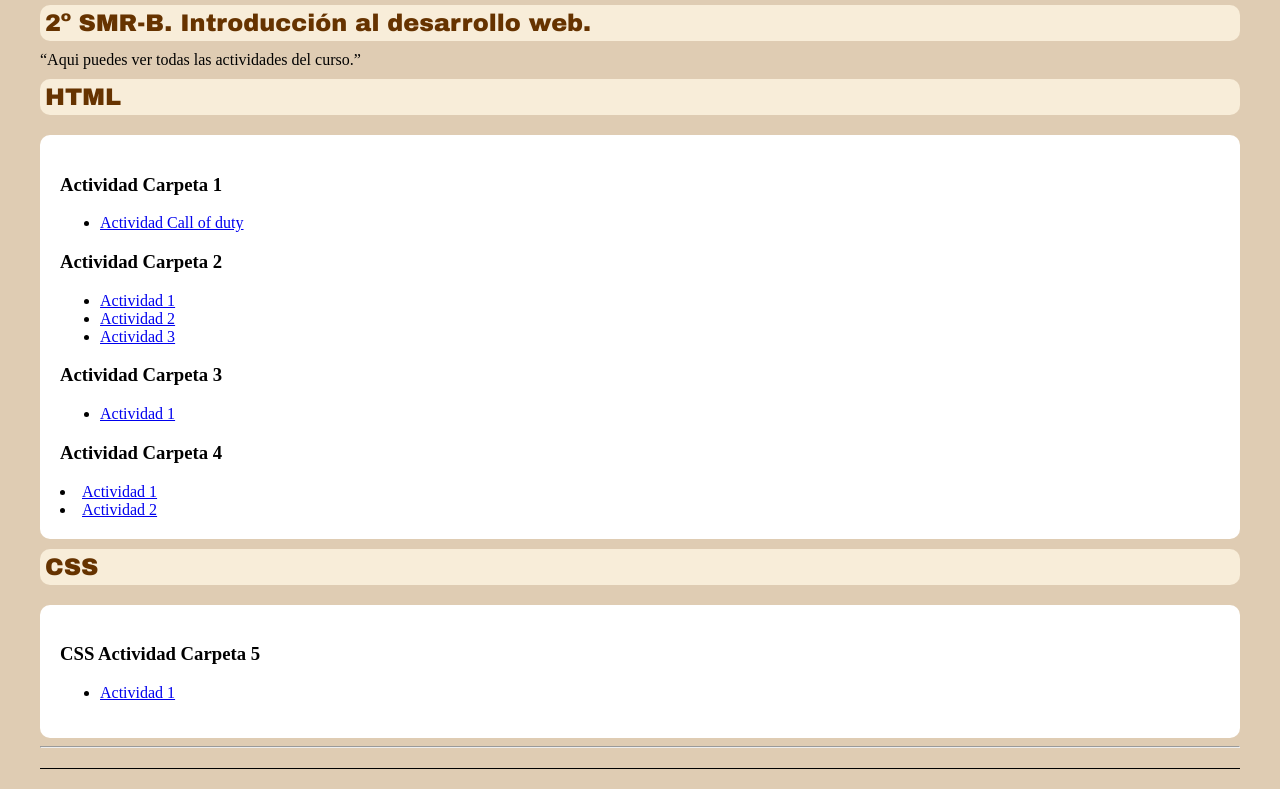
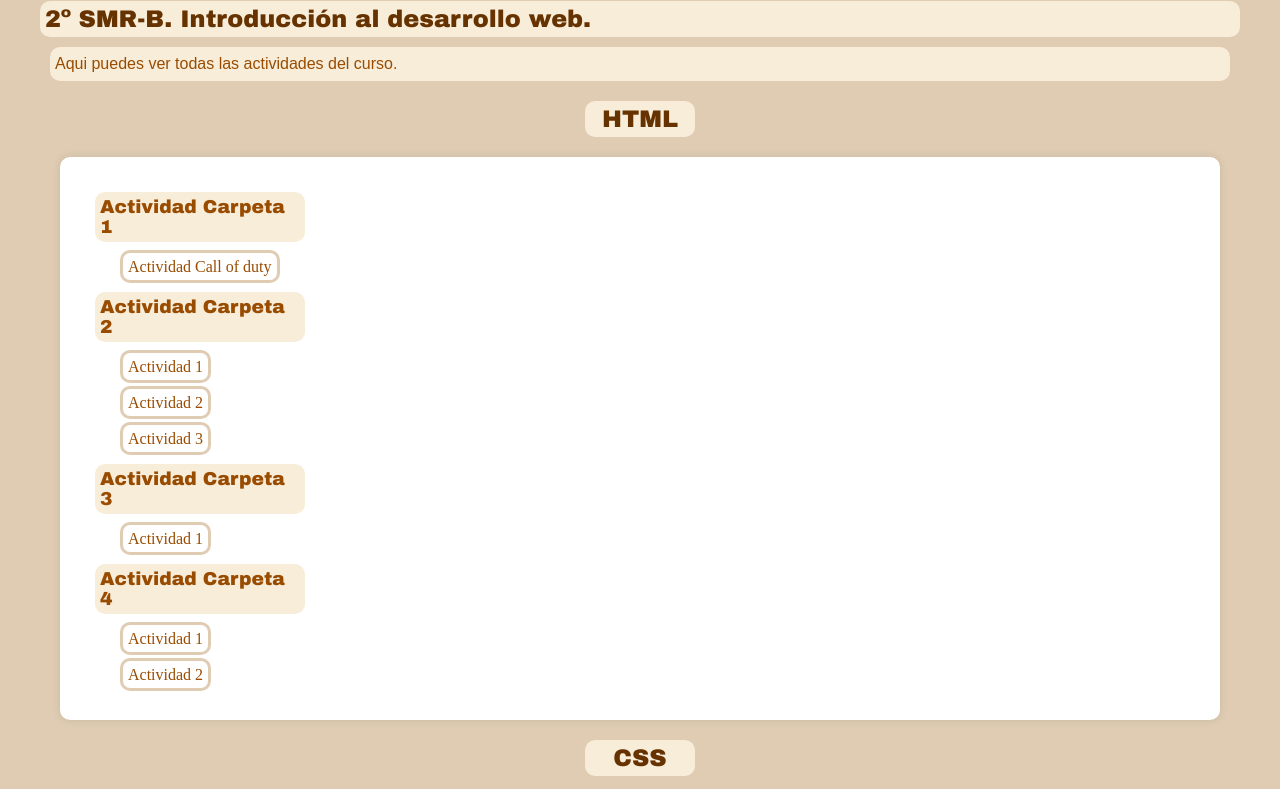
Before and after one commit to camellotacticohd/2smr_adweb_actividades, a plain HTML site: page index.html in a window 1280 px wide. Shown: the part 278-1067 px from the top of the page. Drawn offline with Linux system fonts and the light colour scheme.

Commit message:
Tarea hecha

```diff
--- a/css/estilos.css
+++ b/css/estilos.css
@@ -5,7 +5,8 @@ body {
 }
 
 .imagen {
-    margin: 0 200px 0 ;
+    display: block; /*Para centrar la imagen*/
+    margin: 0 auto; /*Para centrar la imagen*/
     width: 150px;
     height: auto;
     border-radius: 10px;
@@ -25,19 +26,67 @@ h2 {
     padding: 5px;
     margin: 10px 0 10px 0;
     border-radius: 10px
+
 }
+
+
+h3 {
+    font-family: 'Arial Black', Gadget, sans-serif;
+    color: rgb(153, 76, 0);
+    background-color: #f8edd9;
+    text-align: left;
+    padding: 5px;
+    margin: 15px;
+    border-radius: 10px;
+    width: 200px;
+}
+
+p{
+    font-family: Arial, Helvetica, sans-serif;
+    text-align: justify;
+    line-height: 1.5;
+    margin: 10px;
+    color:  rgb(153, 76, 0);
+    background-color: #f8edd9;
+    border-radius: 10px;
+    padding: 5px;
+
+}
+
 section {
     background-color: white;
     clear: both;
-    margin-top: 20px;
+    margin: 20px;
     padding: 20px;
     border-radius: 10px;
+    box-shadow:  0 0 10px rgba(0, 0, 0, 0.1);
 }
 
 footer {
     text-align: center;
     font-size: 80%;
     margin-top: 20px;
-    padding: 10px;
-    border-top: 1px solid black;
+    padding: 10px;;
 }
+
+main li{
+    list-style: none ;
+}
+main a {
+    text-decoration: none;
+    border: #dfccb3 3px solid;
+    padding: 5px;
+    border-radius: 10px;
+    color: rgb(153, 76, 0);
+}
+main a:hover {
+    background-color: #f3fdbc;
+    color: black;
+}
+
+.titulos {
+    text-align: center;
+    width: 100px;
+    margin: 20px auto 10px auto;
+    padding: 5px;
+}
--- a/index.html
+++ b/index.html
@@ -18,23 +18,28 @@
 
 <main>
     <h2>2º SMR-B. Introducción al desarrollo web.</h2>
-<q>Aqui puedes ver todas las actividades del curso.</q>
-<h2 class=""titulos>HTML</h2>
-<section class="HTML"><h3><p>Actividad Carpeta 1</p></h3>
+<p>Aqui puedes ver todas las actividades del curso.</p>
+<h2 class="titulos">HTML</h2>
+<section class="HTML"><h3>Actividad Carpeta 1</h3>
 <ul>
     <li><a href="./ActividadesHTML/Actividad1/Actividad Call Of duty.html">Actividad Call of duty</a></li>
 </ul>
-<h3><p>Actividad Carpeta 2</p></h3>
+<h3>Actividad Carpeta 2</h3>
 <ul><li><a href="./ActividadesHTML/Actividad2/ejercicios/ejercicio1.html">Actividad 1</a></li>
-<li><a href="./ActividadesHTML/Actividad2/ejercicios/ejercicio2(1).html">Actividad 2</a></li>
+<br>
+    <li><a href="./ActividadesHTML/Actividad2/ejercicios/ejercicio2(1).html">Actividad 2</a></li>
+<br>
 <li><a href="./ActividadesHTML/Actividad2/ejercicios/ejercicio3.html">Actividad 3</a></li>
 </ul>
-<h3><p>Actividad Carpeta 3</p></h3>
+<h3>Actividad Carpeta 3</h3>
 <ul>
 <li><a href="./ActividadesHTML/Actividad3/actividad3.html">Actividad 1</a></li>
 </ul>
-<h3><p>Actividad Carpeta 4</p></h3>
+
+<h3>Actividad Carpeta 4</h3>
+<ul>
 <li><a href="./ActividadesHTML/OPT_Actividad4_HTML_semantico/noticias_texto.html">Actividad 1</a></li>
+<br>
 <li><a href="./ActividadesHTML/OPT_Actividad4_HTML_semantico/noticias_divs.html">Actividad 2</a></li>
 </ul>      </section>
 
@@ -44,6 +49,12 @@
 <ul>
 <li><a href="./Actividades CSS/Actividad1.html">Actividad 1</a></li>
 </ul>
+<ul>
+<li><a href="./Actividades CSS/Actividad 2/OPT-2SMR_RA2-Act2/CSS_Actividad2.html">Actividad 2</a></li>
+</ul>
+<ul>
+    <li><a href="./Actividades CSS/Actividad 3/actividad3-selectores y cajas/festival.html">Actividad 3</a></li>
+</ul>
 </section>
 <hr>
 </main>
```
